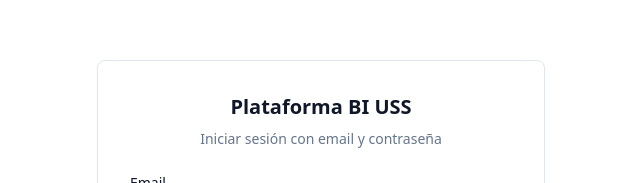
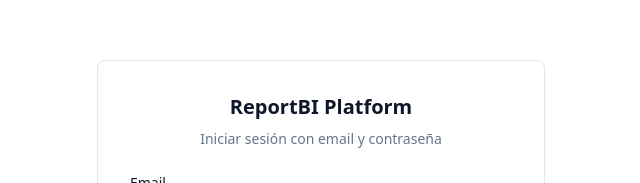
Before and after one commit to mauriwestphal/report-bi-frontend, a Next.js app: page /auth in a window 1280 px wide. Shown: the part 109-292 px from the top of the page, without its empty margins (319-959 px from the left). Built offline with nearby package versions, Linux system fonts and the light colour scheme; no server answers.

Commit message:
fix(auth): update login branding from 'Plataforma BI USS' to 'ReportBI Platform'

```diff
--- a/app/(auth)/auth/page.tsx
+++ b/app/(auth)/auth/page.tsx
@@ -100,7 +100,7 @@
         <div className="flex flex-col gap-6">
           <div className="text-center">
             <h1 className="text-xl font-bold text-foreground mb-2">
-              Plataforma BI USS
+              ReportBI Platform
             </h1>
             <p className="text-sm text-muted-foreground">
               Iniciar sesión con email y contraseña
--- a/app/layout.tsx
+++ b/app/layout.tsx
@@ -3,7 +3,7 @@
 import '@/styles/globals.css';
 
 export const metadata: Metadata = {
-  title: 'Plataforma BI USS',
+  title: 'ReportBI Platform',
   description: 'Plataforma de reportes Power BI',
 };
 
--- a/components/layout/Navbar.tsx
+++ b/components/layout/Navbar.tsx
@@ -48,7 +48,7 @@
       <div className="px-8 flex items-center justify-between h-14">
         <div className="flex items-center gap-8 flex-1">
           <span className="font-bold text-base text-foreground whitespace-nowrap">
-            Plataforma BI USS
+            ReportBI Platform
           </span>
 
           {visibleLinks.length > 0 && (
```
